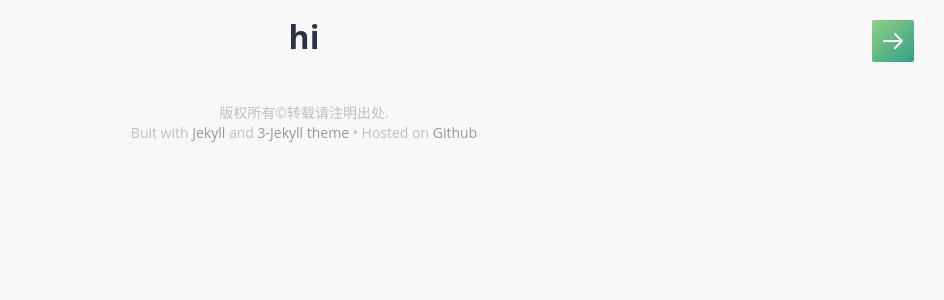
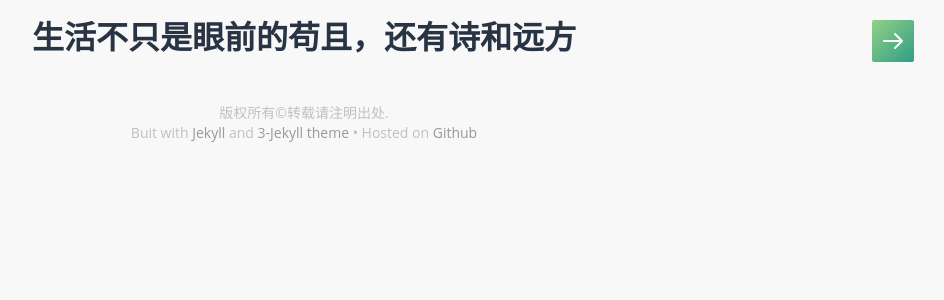
Before and after one commit to ty4z2008/ty4z2008.github.io, a Jekyll site: the page built from index.html, in a window 1280 px wide. Shown: the top 300 px of the page, without its empty margins (336-1280 px from the left). Built offline with Jekyll 4.4.1, drawn with Linux system fonts in a browser that asks for light colours; comment, search, counter and statistics services are not loaded.

Commit message:
修改主页

```diff
--- a/index.html
+++ b/index.html
@@ -2,5 +2,6 @@
 layout: default
 ---
 <div id="home" class="container">
-  <h1>hi</h1>
+  <h1>生活不只是眼前的苟且，还有诗和远方</h1>
+
 </div>
```
